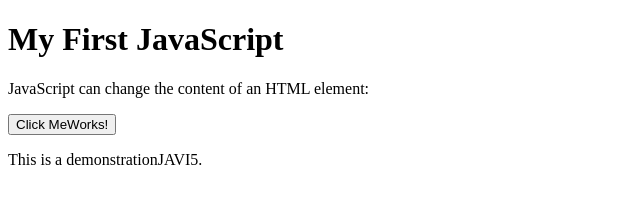
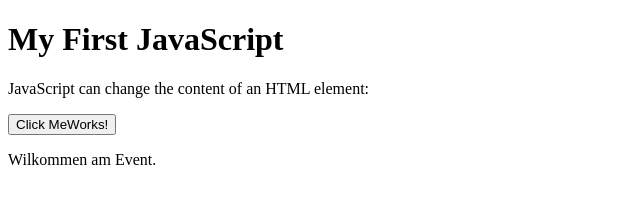
Before and after one commit to ThomasWeberCloudwerkstatt/javascriptue1, a website: page index.html in a window 1280 px wide. Shown: the full height of the page, 0-640 px from the left. Drawn offline with Linux system fonts and the light colour scheme.

Commit message:
Making a new commit

```diff
--- a/index.html
+++ b/index.html
@@ -8,7 +8,7 @@
 
 <button type="button" onclick="myFunction()">Click MeWorks!</button>
 
-<p id="demo">This is a demonstrationJAVI5.</p>
+<p id="demo">Wilkommen am Event.</p>
 
 <script>
 function myFunction() {
```
